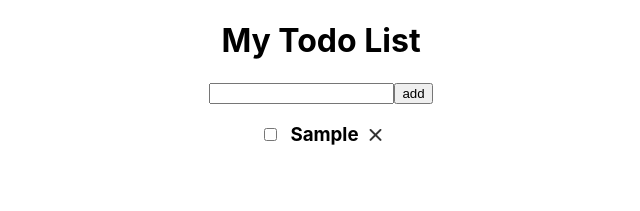
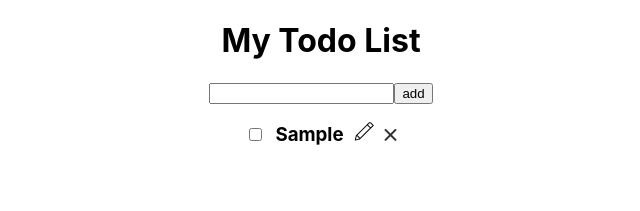
Before and after one commit to racemfourati/To-Do-React, a React (Create React App) app: page / in a window 1280 px wide. Both pictures are taken after typing "Sample" into the empty fields and a click on the button "add". Shown: the top 211 px of the page, without its empty margins (319-959 px from the left). Built offline with nearby package versions, Linux system fonts and the light colour scheme.

Commit message:
add edit functionality

```diff
--- a/src/App.css
+++ b/src/App.css
@@ -10,7 +10,8 @@
   gap: 10px;
 }
 
-.close-icon {
+
+.edit-icon,.close-icon {
   cursor: pointer;
 }
 
--- a/src/components/ToDoItem.jsx
+++ b/src/components/ToDoItem.jsx
@@ -1,9 +1,10 @@
 import React, { useContext } from "react";
 import close from "../assets/close.svg";
+import editIcon from "../assets/edit-icon.svg"
 import TodosContext from "../context/todos";
 
 const ToDoItem = ({ item,}) => {
-  const { deleteToDo } = useContext(TodosContext);
+  const { deleteToDo,editToDo } = useContext(TodosContext);
 
 
 
@@ -11,6 +12,18 @@ const ToDoItem = ({ item,}) => {
     <div className="item" id={item.id}>
       <input  className='checkbox' type="checkbox" id={item.id} name={item.todo} value={item.todo} />
       <h3>{item.todo}</h3>
+      <img
+      alt="edit-icon"
+        className="edit-icon"
+        onClick={(e) => {
+         let newTodo= prompt("You want to edit your todo ?", item.todo);
+         if(newTodo){
+          editToDo(e.target.id,newTodo)
+         }
+        }}
+        id={item.id}
+        src={editIcon}
+      />
       <img
       alt="close-icon"
         className="close-icon"
--- a/src/context/todos.js
+++ b/src/context/todos.js
@@ -25,11 +25,22 @@ const Provider = ({ children }) => {
       return "nothing";
     });
   };
+  const editToDo = (id,value) => {
+    let stateCopy = [...todos];
+    stateCopy.filter((el) => {
+      if (el.id === Number(id)) {
+        el.todo=value
+        settodos(stateCopy);
+      }
+      return "nothing";
+    });
+  };
 
   const share = {
     todos,
     addToDo,
     deleteToDo,
+    editToDo
   };
 
   return (
```
Also changed, not shown: src/assets/edit-icon.svg (added).
